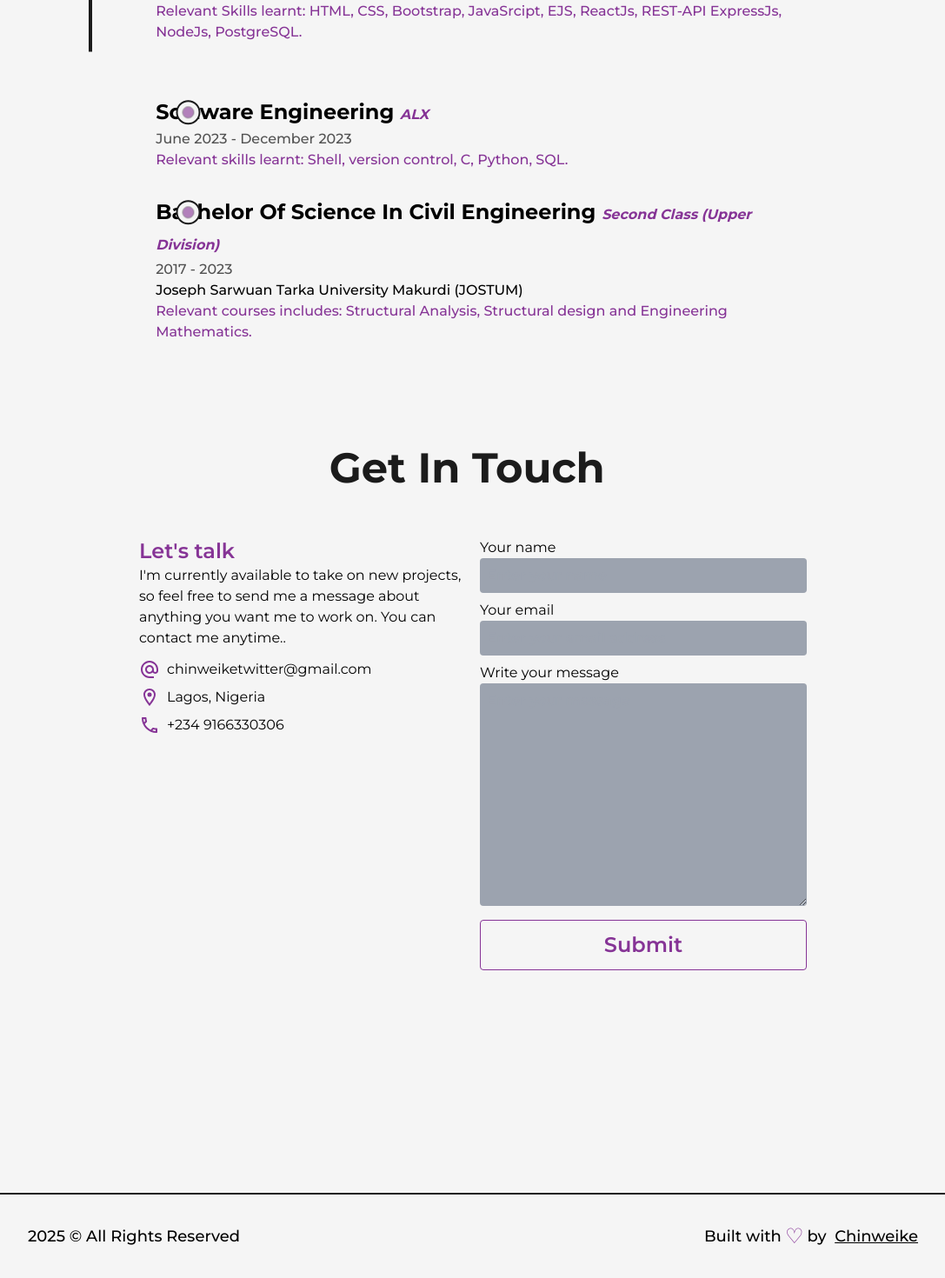
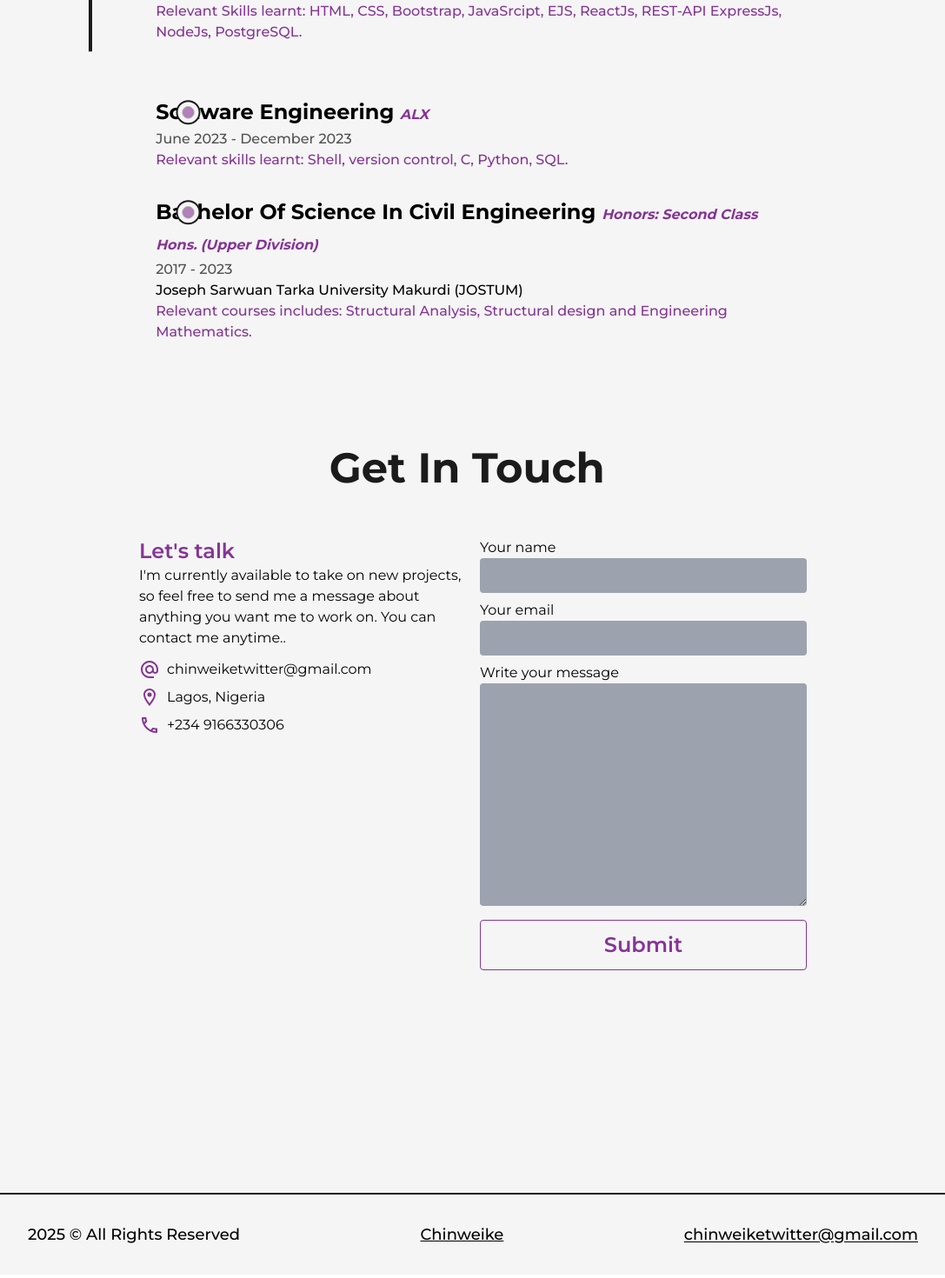
Before and after one commit to Chinweike99/chinweike, a Next.js app: page /profile in a window 1280 px wide. Shown: the part 3848-5318 px from the top of the page at 87% size, without its empty margins (96-1183 px from the left). Built offline with nearby package versions, Linux system fonts and the light colour scheme; no server answers.

Commit message:
education

```diff
--- a/src/Components/ContactMe.js
+++ b/src/Components/ContactMe.js
@@ -14,22 +14,35 @@ const ContactMe = () => {
     const serviceId = process.env.NEXT_PUBLIC_SERVICEID;
     const templateId = process.env.NEXT_PUBLIC_TEMPLATEID;
     const publicKey = process.env.NEXT_PUBLIC_PUBLICID;
-
+    const test = process.env.NEXT_PUBLIC_PUBLIV;
 
     const notify = () => toast("Message Sucesful!");
     const form = useRef();
 
     const sendEmail = (e) => {
         e.preventDefault();
+
+        console.log("Service ID:", serviceId);
+console.log("Template ID:", templateId);
+console.log("Public Key:", publicKey);
+console.log("Public test:", test);
+console.log("Helo Nigeria");
+
+if (!serviceId || !templateId || !publicKey) {
+  console.error('Missing EmailJS environment variables.');
+}
+
         emailjs
           .sendForm(serviceId, templateId, form.current, publicKey)
           .then(
             () => {
               notify();
+
               console.log('SUCCESS!');
             },
             (error) => {
-              console.log('FAILED...', error.text);
+              toast.error(error)
+              console.log('FAILED...', error.message);
             },
           );
           return form.current.reset();
--- a/src/Components/Education.js
+++ b/src/Components/Education.js
@@ -73,7 +73,7 @@ const Education = () => {
                     />
 
 <Details type={"Bachelor of Science In Civil Engineering"}
-                    degree={"Second Class (Upper division)"}
+                    degree={"Honors: Second Class hons. (Upper division)"}
                      time={"2017 - 2023"}
                      place={"Joseph Sarwuan Tarka University Makurdi (JOSTUM)"}
                      info={"Relevant courses includes: Structural Analysis, Structural design and Engineering Mathematics."}
--- a/src/Components/Footer.js
+++ b/src/Components/Footer.js
@@ -9,10 +9,12 @@ const Footer = () => {
         <span>{(new Date().getFullYear(0))} &copy; All Rights Reserved</span>
 
         <div className='flex items-center md:py-2'>
-          Built with<span className='text-primary dark:text-primaryDark text-2xl px-1 '>&#9825;</span> by &nbsp;
+          {/* Built with<span className='text-primary dark:text-primaryDark text-2xl px-1 '>&#9825;</span> by &nbsp; */}
           <Link href={"/addyourwesite"} target='_blank' className='underline underline-offset-3'>Chinweike</Link>
         </div>
-        {/* <Link href={"/yourlikn"} target='_blank' className='underline underline-offset-2'>Chinweike</Link> */}
+        <Link href={"/yourlikn"} target='_blank' className='underline underline-offset-2'>
+        chinweiketwitter@gmail.com
+        </Link>
       </Layout>
     </footer>
   )
```
